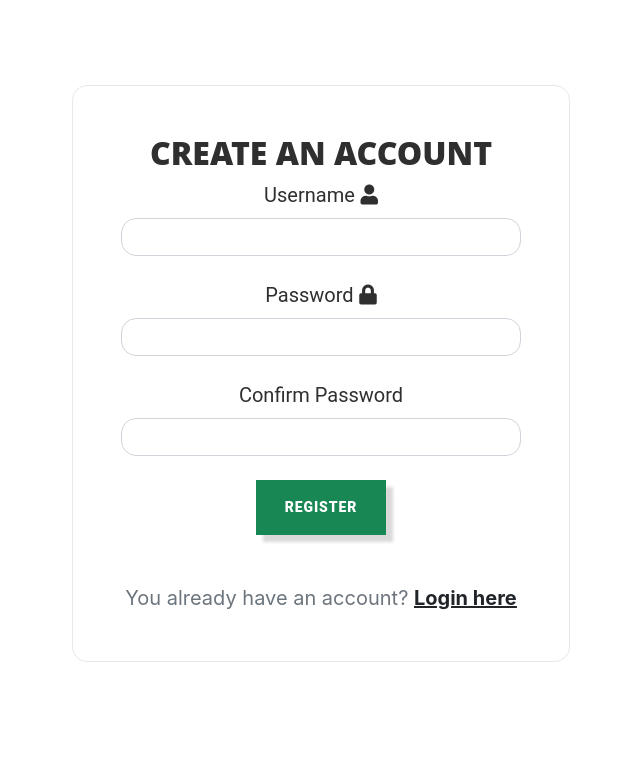
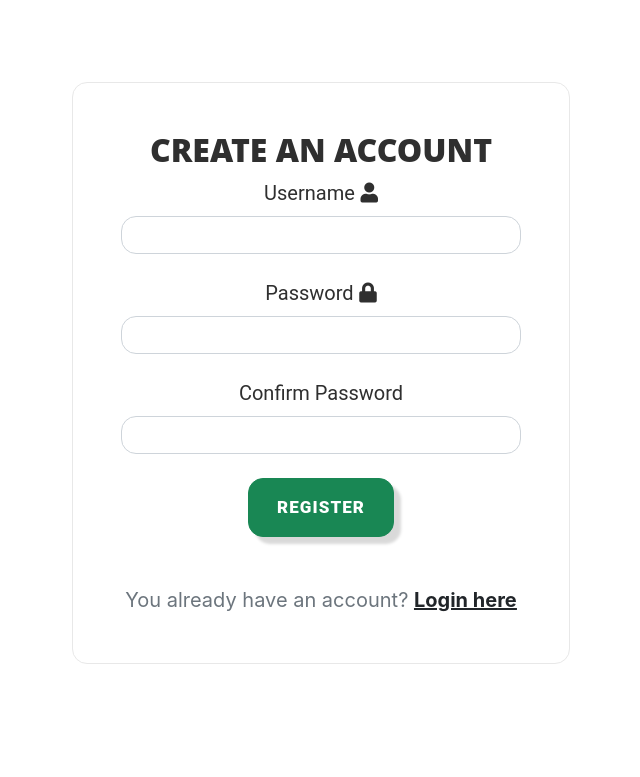
Before and after one commit to kuszturareka/mezze-mode, a Flask app: page /register in a window 1280 px wide. Shown: the part 557-1334 px from the top of the page, without its empty margins (319-959 px from the left). Run offline with Flask 2, Linux system fonts and the light colour scheme; some libraries are stand-ins or nearby versions.

Commit message:
Add styling to Sign In and Register Buttons

```diff
--- a/static/css/style.css
+++ b/static/css/style.css
@@ -56,6 +56,8 @@
   text-align: center;
   font: Roboto;
   margin-bottom: 20px;
+  border-radius: 15px;
+
 }
 
 .recipe-btn-div .btn {
@@ -63,7 +65,7 @@
   font: Roboto;
   padding: 10px;
   margin: auto 0;
-  border-radius: 5px;
+  border-radius: 20px;
 }
 
 .shadow-effect {
@@ -82,6 +84,11 @@
   margin-bottom: 20px;
   color: #2f2f2f;
   font: Roboto;
+}
+
+.btn.btn-success{
+  font-size: 17px;
+  border-radius: 15px;
 }
 
 .recipe-body {
```
